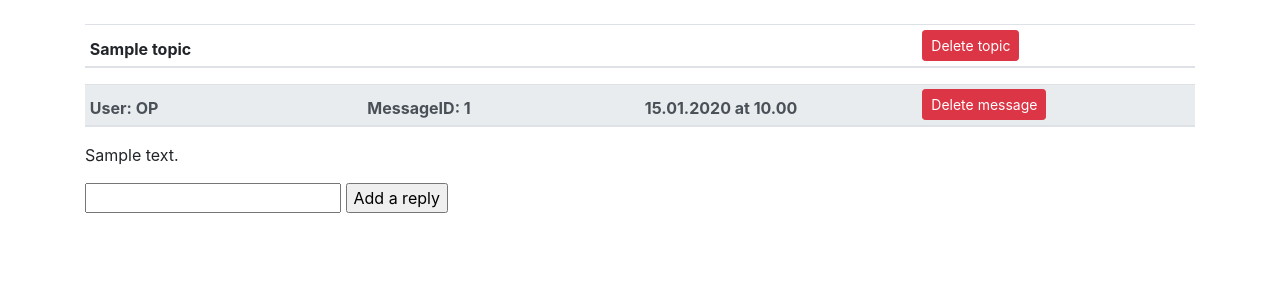
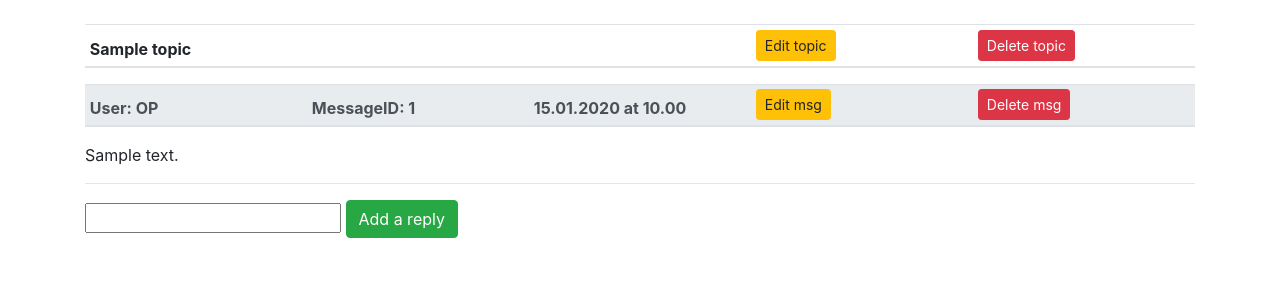
Before and after one commit to glinoen/tsoha-Places, a Flask app: page /topics/1/ in a window 1280 px wide. Shown: the part 56-356 px from the top of the page. Run offline with Flask 2, Linux system fonts and the light colour scheme; a user stored in the database is signed in; tables that the repository leaves empty hold one stand-in row (values such as "Sample post"); lists and menus that the app fills with data are empty; some libraries are stand-ins or nearby versions.

Commit message:
CRUD for tables Topic and Message

```diff
--- a/application/messages/models.py
+++ b/application/messages/models.py
@@ -4,7 +4,6 @@ from application.models import Base
 class Message(Base):
     topic_id = db.Column(db.Integer, db.ForeignKey('topic.id'), nullable=False)
     account_id = db.Column(db.Integer, db.ForeignKey('account.id'), nullable=False)
-    #parent_message_id
 
     content = db.Column(db.String(1000), nullable=False)
 
--- a/application/templates/topics/topic.html
+++ b/application/templates/topics/topic.html
@@ -8,15 +8,24 @@
 				<th scope="col" >
 						{{ topic.name }}
 				</th>
+				<th scope="col" style="width: 20%">
 					{% if messages[0].account_id == current_user.id %}
-								<th scope="col" style="width: 25%">
+						<form method="GET" id="topic-edit" action="{{ url_for('topic_edit',topic_id=topic.id) }}">
+								<button type="submit" form="topic-edit"  class="btn btn-warning btn-sm">
+										Edit topic
+								</button>
+						</form>
+					{% endif %}
+				</th>
+				<th scope="col" style="width: 20%">
+				{% if messages[0].account_id == current_user.id %}
 					<form method="POST" id="topic-delete" action="{{ url_for('topic_delete',topic_id=topic.id) }}">
 							<button type="submit" form="topic-delete"  class="btn btn-danger btn-sm">
 									Delete topic
 							</button>
 					</form>
+				{% endif %}
 				</th>
-                {% endif %}
 			</tr>
 		</thead>
     </table>
@@ -25,7 +34,7 @@
 	<table class="table table-sm">
 		<thead class="thead-light">
 			<tr>
-				<th scope="col" style="width: 25%">
+				<th scope="col" style="width: 20%">
 					{% for id in idList if id['realid'] == message.account_id  %}
 						{% if id['idfortopic'] == 1 %}
 								User: OP
@@ -34,13 +43,22 @@
 						{% endif %}
 					{% endfor %}
 				</th>
-				<th scope="col" style="width: 25%">MessageID: {{ message.id}} </th>
-				<th scope="col" style="width: 25%">{{ message.date_created.strftime('%d.%m.%Y at %H.%M') }}</th>
-					<th scope="col" style="width: 25%">
+				<th scope="col" style="width: 20%">MessageID: {{ message.id}} </th>
+				<th scope="col" style="width: 20%">{{ message.date_created.strftime('%d.%m.%Y at %H.%M') }}</th>
+        <th scope="col" style="width: 20%">
           {% if message.account_id == current_user.id %}
-						<form method="POST" id="poisto" action="{{ url_for('messages_delete', message_id=message.id, topic_id=topic.id) }}">
-							<button type="submit" form="poisto"  class="btn btn-danger btn-sm">
-								Delete message
+            <form method="GET" id="edit-message{{message.id}}" action="{{ url_for('message_edit', message_id=message.id) }}">
+              <button type="submit" form="edit-message{{message.id}}"  class="btn btn-warning btn-sm">
+                Edit msg
+              </button>
+            </form>
+          {% endif %}
+        </th>
+        <th scope="col" style="width: 20%">
+          {% if message.account_id == current_user.id %}
+            <form method="POST" id="poisto{{message.id}}" action="{{ url_for('messages_delete', message_id=message.id, topic_id=topic.id) }}">
+              <button type="submit" form="poisto{{message.id}}"  class="btn btn-danger btn-sm">
+                Delete msg
               </button>
             </form>
           {% endif %}
@@ -51,8 +69,11 @@
 	</table>
 	<p>{{ message.content }}</p>
   {% endfor %}
-    <form method="POST" action="{{ url_for('messages_create', topic_id=topic.id) }}">
+  <hr>
+    <form method="POST" id="reply" action="{{ url_for('messages_create', topic_id=topic.id) }}">
         {{form.reply}}
-        <input type="submit" value="Add a reply"/>
+        <button type="submit" form="reply" class="btn btn-success" >
+          Add a reply
+        </button>
     </form>
 {% endblock %}
--- a/application/topics/forms.py
+++ b/application/topics/forms.py
@@ -20,3 +20,13 @@ class ReplyForm(FlaskForm):
 
     class Meta:
         csrf = False
+
+class EditTopicForm(FlaskForm):
+
+    place = SelectField(u'Place', coerce=int, validators = [DataRequired()])
+
+    title = StringField("Topic title", [DataRequired(),
+        Length(min=1, max=100)])
+
+    class Meta:
+        csrf = False
--- a/application/topics/views.py
+++ b/application/topics/views.py
@@ -4,7 +4,7 @@ from application.topics.models import Topic, topicAccount
 from application.messages.models import Message
 from application.places.models import Place
 from datetime import datetime
-from application.topics.forms import TopicForm, ReplyForm
+from application.topics.forms import TopicForm, ReplyForm, EditTopicForm
 from flask_login import login_required, current_user
 
 @app.route("/topics/", methods=["GET"])
@@ -31,11 +31,7 @@ def topics_form():
         firstplace = Place(name = "---", parent_id = None)
         db.session().add(firstplace)
         db.session.commit()
-    print("**")
-    print("**")
-    print(check)
-    print("**")
-    print("**")
+
     places = db.session.query(Place)
     form=TopicForm()
     form.place.choices = [(i.id, i.name) for i in places]
@@ -50,17 +46,11 @@ def topic_index(topic_id):
     idList = []
     print(currentTopicUsers)
     for x in currentTopicUsers:
-        print(x[0])
-        print('*')
-        print(topic_id)
         if str(x[0]) == topic_id:
-            print('wtf P')
             idForTopic = idForTopic + 1
             idList.append({"realid":x[1], "idfortopic":idForTopic})
 
     print(idList)
-
-
 
 
     return render_template("topics/topic.html", messages = db.session.query(Message).filter(Message.topic_id == topic_id), topic = Topic.query.get(topic_id), form = ReplyForm(), idList = idList)
@@ -135,8 +125,6 @@ def messages_create(topic_id):
 def messages_delete(message_id):
     message = Message.query.filter_by(id=message_id).first()
     topic_id = message.topic_id
-    print("************************************")
-    print(message)
     db.session().delete(message)
     db.session().commit()
 
@@ -148,8 +136,54 @@ def topic_delete(topic_id):
     Message.query.filter_by(topic_id=topic_id).delete()
     topic = Topic.query.filter_by(id=topic_id).first()
     db.session.delete(topic)
-    #topicAccount.delete().where(topicAccount.c.topic_id == topic_id).execute()
 
     db.session().commit()
 
     return redirect(url_for("topics_index"))
+
+@app.route("/topics/edit/<topic_id>", methods=["GET"])
+@login_required
+def topic_edit(topic_id):
+    topic = Topic.query.get(topic_id)
+    places = db.session.query(Place)
+    form = EditTopicForm()
+    form.title.data = topic.name
+    form.place.data = Place.query.get(topic.place_id).id
+
+    form.place.choices = [(i.id, i.name) for i in places]
+
+    return render_template("topics/edit.html", form = form, topic_id = topic_id)
+
+@app.route("/topics/edit/<topic_id>", methods=["POST"])
+@login_required
+def topic_edit_post(topic_id):
+    form = EditTopicForm(request.form)
+    if form.title.validate(form):
+        topic = Topic.query.get(topic_id)
+        topic.name = form.title.data
+        topic.place_id = form.place.data
+        db.session().commit()
+        return redirect(url_for("topic_index", topic_id = topic_id))
+
+    return render_template("topics/edit.html", form = form, topic_id = topic_id, error="title must be between 1-100 characters")
+
+@app.route("/messages/edit/<message_id>", methods=["GET"])
+@login_required
+def message_edit(message_id):
+    message = Message.query.get(message_id)
+    form=ReplyForm()
+    form.reply.data = message.content
+
+    return render_template("messages/editmessage.html", form = form, message = message)
+
+@app.route("/messages/edit/<message_id>", methods=["POST"])
+@login_required
+def message_edit_post(message_id):
+    form = ReplyForm(request.form)
+    if form.validate_on_submit():
+        message = Message.query.get(message_id)
+        message.content = form.reply.data
+        db.session().commit()
+        return redirect(url_for("topic_index", topic_id = message.topic_id))
+
+    return render_template("messages/editmessage.html", form = form, message_id = message_id, error="message must be between 1-1000 characters")
```
Also changed, not shown: application/templates/messages/editmessage.html (added, +10 -0 lines), application/templates/topics/edit.html (added, +15 -0 lines). Lines whose indentation alone changed are shown as unchanged.
